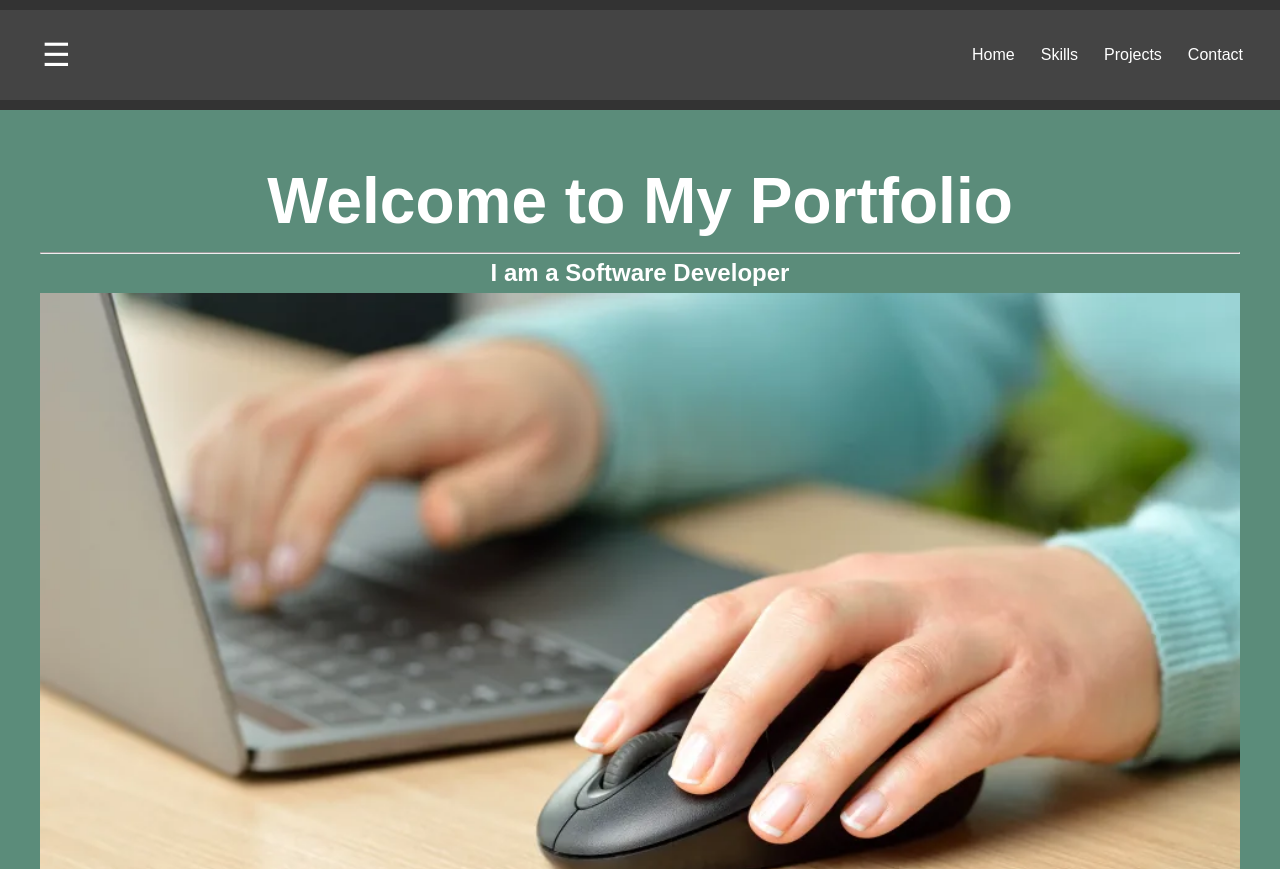
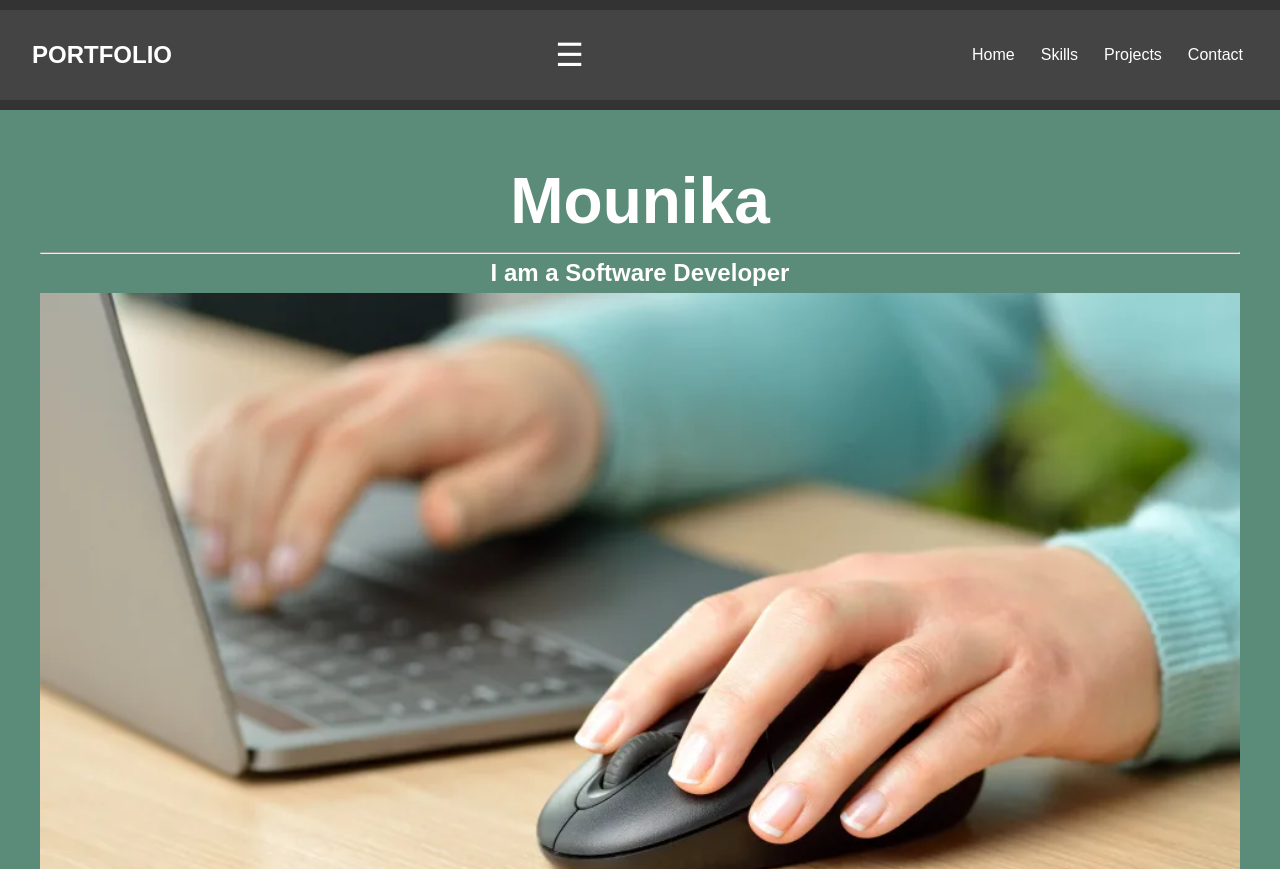
Before and after one commit to Moulimanju95/Personal-Portfolio-Landing-Page, a plain HTML site: page index.html in a window 1280 px wide. Shown: the top 869 px of the page. Drawn offline with Linux system fonts and the light colour scheme.

Commit message:
Add files via upload

```diff
--- a/index.html
+++ b/index.html
@@ -12,6 +12,7 @@
 
     <header>
         <nav>
+            <h1>PORTFOLIO</h1>
             <button id="hamburger" aria-label="Toggle Navigation">☰</button>
             <ul id="nav-links">
                 <li><a href="#home">Home</a></li>
@@ -25,7 +26,7 @@
     <!-- Intro Section -->
     <section id="home" class="intro">
         <div class="intro-content">
-            <h1>Welcome to My Portfolio</h1>
+            <h1>Mounika</h1>
             <hr>
             <h2>I am a Software Developer</h2>
 
```
